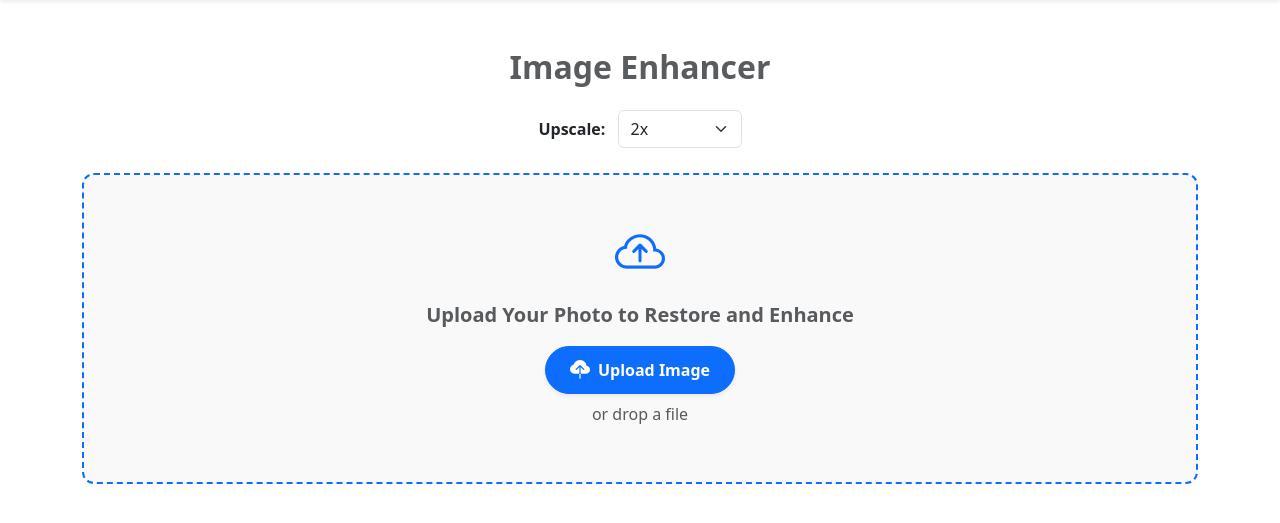
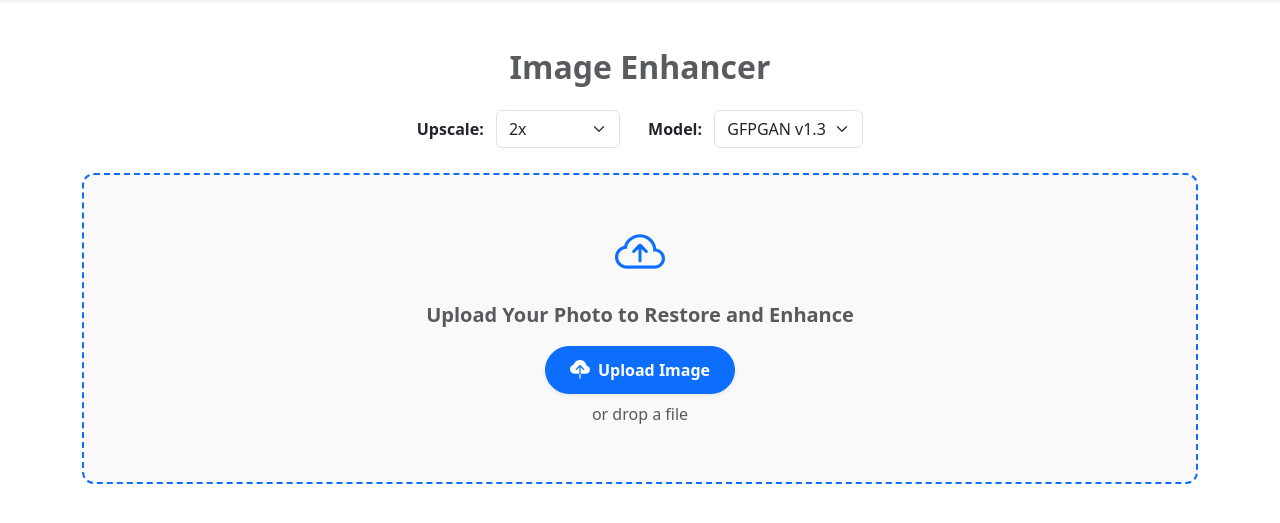
Before and after one commit to Afnan5750/image-enhacer-bgremover, a Flask app: page / in a window 1280 px wide. Shown: the part 66-589 px from the top of the page. Run offline with Flask 3, Linux system fonts and the light colour scheme; some libraries are stand-ins or nearby versions.

Commit message:
add dropdown for model version

```diff
--- a/app.py
+++ b/app.py
@@ -46,15 +46,28 @@ def index():
 
     if request.method == "POST":
         file = request.files.get("image")
-        upscale = int(request.form.get("upscale", 2))
+        upscale = request.form.get("upscale")
+        model_version = request.form.get("model_version")
 
+        # Log selections to console
+        print(f"[INFO] Selected Upscale: {upscale}, Model Version: {model_version}")
+
+        # Check if file is uploaded
         if not file or file.filename == "":
             flash("Please upload an image.")
+            return render_template("index.html")
+
+        # Check if dropdowns are selected
+        if not upscale or not model_version:
+            flash("Please select both Upscale and Model options.")
             return render_template("index.html")
 
         if not allowed_file(file.filename):
             flash("Unsupported file type.")
             return render_template("index.html")
+
+        # Convert upscale to int
+        upscale = int(upscale)
 
         # Save original
         filename = secure_filename(file.filename)
@@ -67,8 +80,10 @@ def index():
         # Save result
         out_name = f"{in_name.rsplit('.', 1)[0]}_enhanced.png"
         out_path = os.path.join(ENHANCE_RESULT, out_name)
+
         try:
-            enhance_with_gfpgan(in_path, out_path, upscale)
+            # Call enhancer dynamically
+            enhance_with_gfpgan(in_path, out_path, upscale=upscale, model_version=model_version)
             enhanced_filename = out_name
         except Exception as e:
             flash(str(e))
--- a/templates/index.html
+++ b/templates/index.html
@@ -177,6 +177,16 @@
             <option value="2" selected>2x</option>
             <option value="4">4x</option>
           </select>
+          <label class="form-label fw-semibold ms-4">Model:</label>
+          <select
+            name="model_version"
+            id="modelSelect"
+            class="form-select w-auto d-inline-block ms-2"
+            required
+          >
+            <option value="1.3" selected>GFPGAN v1.3</option>
+            <option value="1.4">GFPGAN v1.4</option>
+          </select>
         </div>
 
         <div
--- a/utils/enhancer.py
+++ b/utils/enhancer.py
@@ -3,9 +3,11 @@ import cv2
 from PIL import Image
 from gfpgan import GFPGANer
 
-MODEL_PATH = os.path.join("models", "GFPGANv1.3.pth")
+def enhance_with_gfpgan(in_path: str, out_path: str, upscale: int, model_version: str):
+    # Determine model path based on selected version
+    model_file = f"GFPGANv{model_version}.pth"
+    MODEL_PATH = os.path.join("models", model_file)
 
-def enhance_with_gfpgan(in_path: str, out_path: str, upscale: int = 2):
     if not os.path.isfile(MODEL_PATH):
         raise FileNotFoundError(f"GFPGAN model not found at {MODEL_PATH}")
 
```
